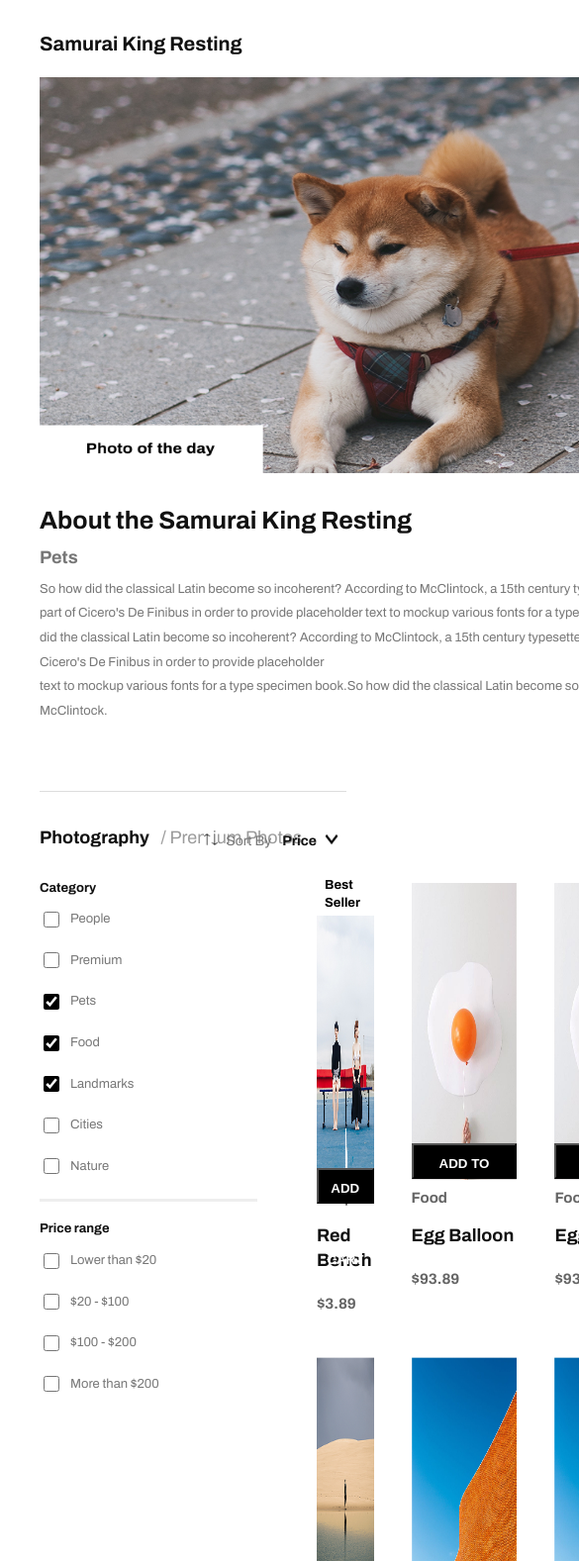
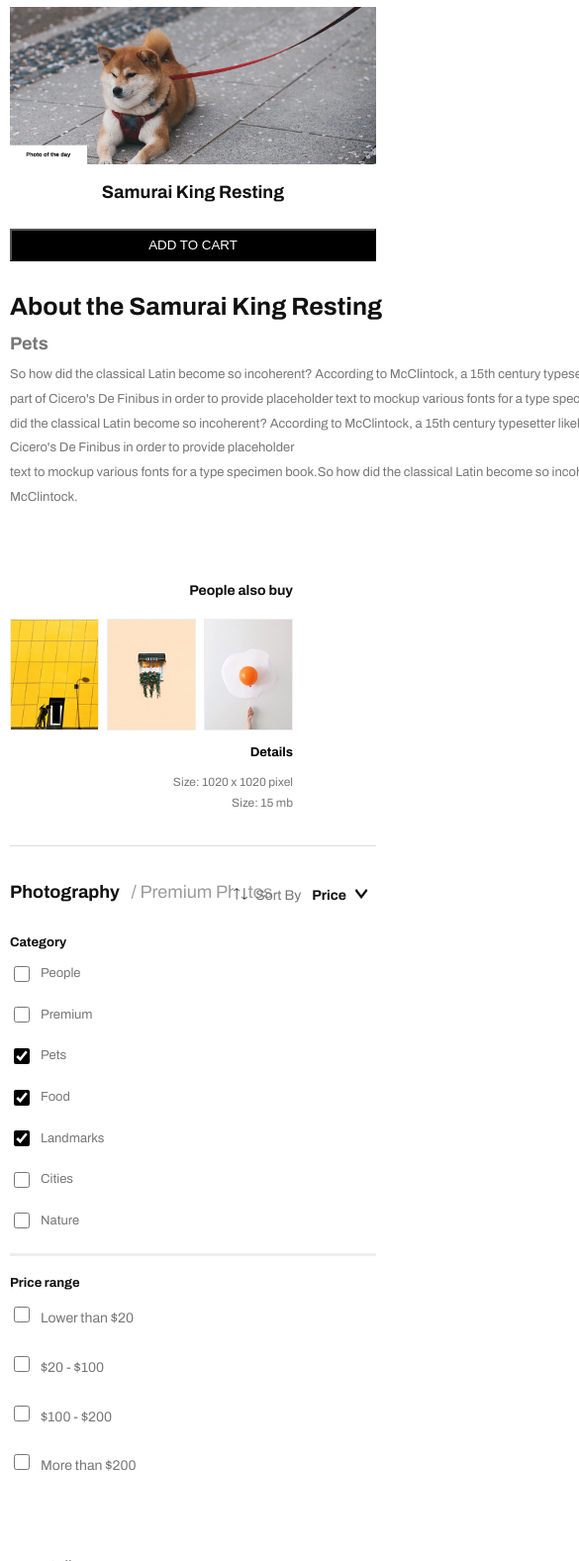
Before and after one commit to Mary-A-Williams/Assignment-02.0-BejamasShop, a plain HTML site: page index.html in a window 390 px wide. Shown: the part 86-1663 px from the top of the page at 99% size, 585 px wide, since content can reach past the window. Drawn offline with Linux system fonts and the light colour scheme.

Commit message:
updated mobile responsiveness

```diff
--- a/style.css
+++ b/style.css
@@ -449,6 +449,10 @@ hr {
 /* Mobiles */
 
 @media (max-width: 500px) {
+  body {
+    padding: 10px;
+  }
+
   /* Full width header separator */
   header {
     border-bottom: 1px solid #ddd;
@@ -459,26 +463,27 @@ hr {
     padding: 0.5rem 1rem;
   }
 
-  /* Product details */
-  .product-card {
+  /* Main product section stack */
+  .main-product {
     display: flex;
     flex-direction: column;
-    align-items: center;
-    text-align: left;
-    margin-bottom: 2rem;
+    gap: 1rem;
   }
 
-  .product-card img {
+  .product-info h1 {
+    font-size: 18px;
+  }
+
+  .product-image img {
     width: 100%;
     height: auto;
-    margin-bottom: 1rem;
   }
 
   /* Move Add to Cart below image */
-  .product-card .btn {
-    display: block;
+  .product-info .btn {
     width: 100%;
     margin-top: 0.5rem;
+    align-self: center;
   }
 
   /* Section separator full width */
@@ -491,32 +496,43 @@ hr {
   }
 
   /* Price range fix */
-  .price-range {
-    display: flex;
-    flex-direction: column;
-    gap: 0.5rem;
+  .price label {
+    display: block;
+    font-size: 14px;
+    white-space: normal; /* wraps text */
+    margin-bottom: 8px;
   }
 
-  .price-range label {
-    font-size: 14px;
-    white-space: normal; /* wraps text */
-  }
-
-  .price-range input {
+  .price input {
     margin-right: 0.5rem;
   }
 
   /* People also buy section */
-  .related-products {
+  .also-buy {
     display: flex;
-    justify-content: flex-start;
     gap: 0.5rem;
     overflow-x: auto;
+    justify-content: flex-start;
   }
 
-  .related-products img {
-    width: 100px;
+  .also-buy img {
+    width: 90px;
     height: auto;
     flex-shrink: 0;
   }
+
+  .sidebar h4 {
+    text-align: left;
+  }
+
+  /*  Gallery grid for products */
+  .gallery {
+    display: flex;
+    flex-direction: column;
+  }
+
+  .products {
+    grid-template-columns: 1fr; /* 1 per row */
+    gap: 20px;
+  }
 }
```
